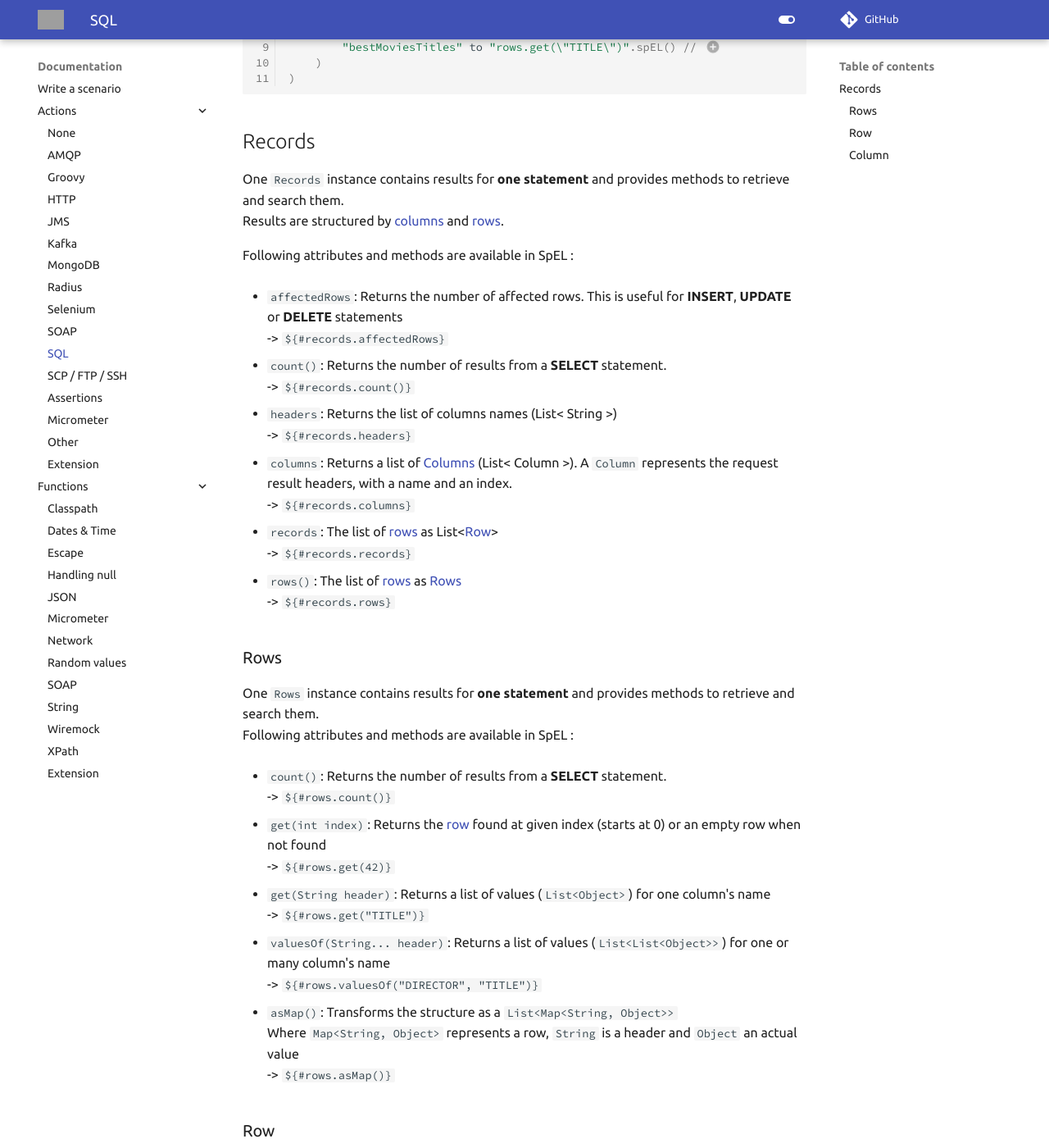
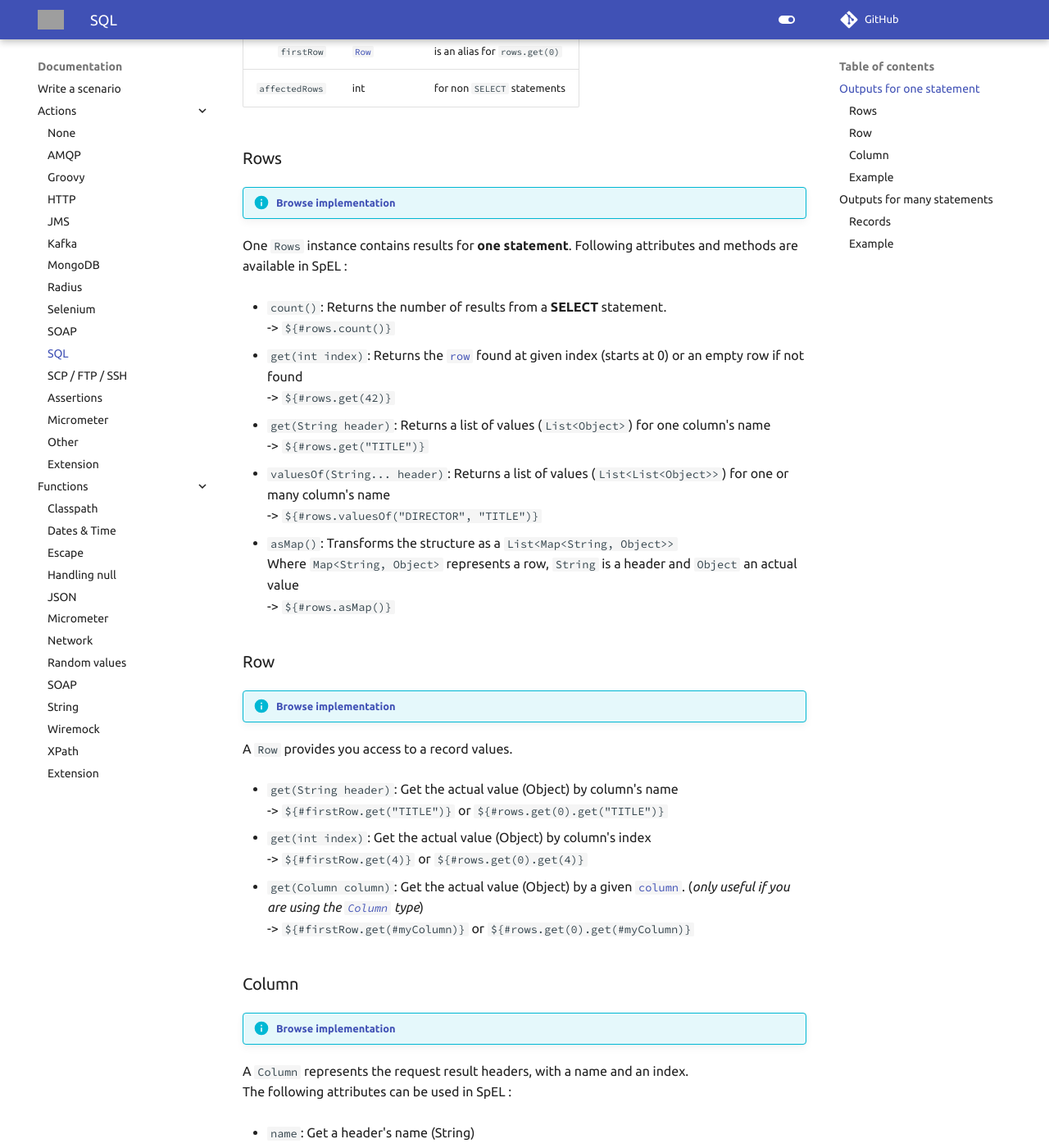
Before and after one commit to chutney-testing/chutney-testing.github.io-legacy, an MkDocs documentation site: the page built from docs/documentation/actions/sql.md, in a window 1280 px wide and 1400 px high, scrolled down 1711 px. Shown: the whole window at 82% size. Built offline with MkDocs 1.6.1 and Material for MkDocs 9.7.7, drawn with Linux system fonts in a browser that asks for light colours; comment, search, counter and statistics services are not loaded; some of the changed text lies outside the part shown; grey boxes are pictures that could not be loaded.

Commit message:
doc(sql): Clarify SQL usage one or many statements

````diff
--- a/docs/documentation/actions/sql.md
+++ b/docs/documentation/actions/sql.md
@@ -1,3 +1,13 @@
+!!! warning
+
+    Due to legacy naming, there might be confusion with `Records`, `Rows`, attributes `Records.rows` and `Records.records` and method like `Records.getRows()`, `Records.rows()` etc.
+    **So read carefully this page.**
+
+??? info "Browse implementations"
+
+    - [Action](https://github.com/chutney-testing/chutney/blob/master/action-impl/src/main/java/com/chutneytesting/action/sql/SqlAction.java){:target="_blank"}
+    - [Client](https://github.com/chutney-testing/chutney/blob/master/action-impl/src/main/java/com/chutneytesting/action/sql/core/SqlClient.java){:target="_blank"}
+
 !!! note "Configuration"
     Most of the configuration is done on the target database.
 
@@ -28,6 +38,12 @@
     }
     ```
 
+!!! note "Logging results"
+    You can configure the maximum number of results to print in the execution report.
+
+    - For a global project scope, set the property `chutney.actions.sql.max-logged-rows`.
+    - For a local step scope, use input value `nbLoggedRow`. This will override the value set by configuration.
+
 === "Inputs"
 
     | Required | Name          | Type          | Default | Note                                              |
@@ -36,26 +52,74 @@
     |    *     | `statements`  | List<String\> |         |                                                   |
     |          | `nbLoggedRow` | Integer       |   30    | Maximum number of rows to log in execution report |
 
-=== "Outputs (when `statements` input has only one 1 statement)"
+=== "Outputs"
 
-    |      Name  | Type          | Note                          |
-    |-----------:|:--------------|:------------------------------|
-    |     `rows` | [Rows](#rows) |                               |
-    | `firstRow` | [Row](#row)   | is an alias for `rows.get(0)` |
+    This action `outputs` depends on wether you provided only one or many `statements` input.
+    See following sections for details about each case.
 
-=== "Outputs (when `statements` input has more than 1 statement)"
+# Outputs for one statement
 
-    |          Name  | Type                       | Note                                                                   |
-    |---------------:|:---------------------------|:-----------------------------------------------------------------------|
-    | `recordResult` | List<[Records](#records)\> | Each item in this list contains the resulting records of one statement |
+When you provide only one statement in input, the following outputs and operations using [`Rows`](#rows) and [`Row`](#row) types are available.
 
+=== "Outputs"
 
-!!! note "Logging results"
-    You can configure the maximum number of results to print in the execution report for all actions by using
-    configuration property `chutney.actions.sql.max-logged-rows` in your project.
-    Input value `nbLoggedRow` will override the value set by configuration.
+|           Name | Type            | Note                          |
+|---------------:|:----------------|:------------------------------|
+|         `rows` | [`Rows`](#rows) |                               |
+|     `firstRow` | [`Row`](#row)   | is an alias for `rows.get(0)` |
+| `affectedRows` | int             | for non `SELECT` statements   |
 
-### Example
+## Rows
+
+!!! info "[Browse implementation](https://github.com/chutney-testing/chutney/blob/master/action-impl/src/main/java/com/chutneytesting/action/sql/core/Rows.java){:target="_blank"}"
+
+One `Rows` instance contains results for **one statement**. Following attributes and methods are available in SpEL :
+
+* `count()`: Returns the number of results from a **SELECT** statement.
+  -> `${#rows.count()}`
+
+* `get(int index)`: Returns the [`row`](#row) found at given index (starts at 0) or an empty row if not found
+  -> `${#rows.get(42)}`
+
+* `get(String header)`: Returns a list of values (`List<Object>`) for one column's name
+  -> `${#rows.get("TITLE")}`
+
+* `valuesOf(String... header)`: Returns a list of values (`List<List<Object>>`) for one or many column's name
+  -> `${#rows.valuesOf("DIRECTOR", "TITLE")}`
+
+* `asMap()`: Transforms the structure as a `List<Map<String, Object>>`
+  Where `Map<String, Object>` represents a row, `String` is a header and `Object` an actual value
+  -> `${#rows.asMap()}`
+
+## Row
+
+!!! info "[Browse implementation](https://github.com/chutney-testing/chutney/blob/master/action-impl/src/main/java/com/chutneytesting/action/sql/core/Row.java){:target="_blank"}"
+
+A `Row` provides you access to a record values.
+
+* `get(String header)`: Get the actual value (Object) by column's name
+  -> `${#firstRow.get("TITLE")}` or `${#rows.get(0).get("TITLE")}`
+
+* `get(int index)`: Get the actual value (Object) by column's index
+  -> `${#firstRow.get(4)}` or `${#rows.get(0).get(4)}`
+
+* `get(Column column)`: Get the actual value (Object) by a given [`column`](#column). (_only useful if you are using the [`Column`](#column) type_)
+  -> `${#firstRow.get(#myColumn)}` or `${#rows.get(0).get(#myColumn)}`
+
+## Column
+
+!!! info "[Browse implementation](https://github.com/chutney-testing/chutney/blob/master/action-impl/src/main/java/com/chutneytesting/action/sql/core/Column.java){:target="_blank"}"
+
+A `Column` represents the request result headers, with a name and an index.
+The following attributes can be used in SpEL :
+
+* `name`: Get a header's name (String)
+  -> `${#column.name}`
+
+* `index`: Get a column index (int)
+  -> `${#column.index}`
+
+## Example
 
 Here is an example based one the following table :
 
@@ -85,72 +149,78 @@
 3. Expected result is 2
 4. Expected result is ["Grave of the Fireflies", "My Neighbor Totoro"]
 
-# Records
+
+# Outputs for many statements
+
+When you provide more than one statement in input, you get a [`Records`](#records) **for each statement**.
+
+=== "Outputs"
+
+    |          Name  | Type                       | Note                                                                                   |
+    |---------------:|:---------------------------|:---------------------------------------------------------------------------------------|
+    | `recordResult` | List<[Records](#records)\> | Each [`Records`](#records) in the list contains the resulting records of one statement |
+
+## Records
+
+!!! info "[Browse implementation](https://github.com/chutney-testing/chutney/blob/master/action-impl/src/main/java/com/chutneytesting/action/sql/core/Records.java){:target="_blank"}"
 
 One `Records` instance contains results for **one statement** and provides methods to retrieve and search them.
-Results are structured by [columns](#column) and [rows](#row).
+Results are structured by [`Column`](#column) and [`Row`](#row). (**Not the [`Rows`](#rows)** type, but you can convert it using the `rows()` method)
 
 Following attributes and methods are available in SpEL :
 
 * `affectedRows`: Returns the number of affected rows. This is useful for **INSERT**, **UPDATE** or **DELETE** statements
--> `${#records.affectedRows}`
+-> `${#recordResult.get(42).affectedRows}`
 
 * `count()`: Returns the number of results from a **SELECT** statement.
--> `${#records.count()}`
+-> `${#recordResult.get(42).count()}`
 
 * `headers`: Returns the list of columns names (List< String >)
--> `${#records.headers}`
+-> `${#recordResult.get(42).headers}`
 
-* `columns`: Returns a list of [Columns](#column) (List< Column >). A `Column` represents  the request result headers, with a name and an index.
--> `${#records.columns}`
+* `columns`: Returns a list of [`Columns`](#column) (List< Column >).
+-> `${#recordResult.get(42).columns}`
 
-* `records`: The list of [rows](#row) as List<[Row](#row)>
-  -> `${#records.records}`
+* `rows()`: Converts this `Records` to the wrapper type [`Rows`](#rows). **This may be recommended for easier use**
+-> `${#recordResult.get(42).rows()}`
 
-* `rows()`: The list of [rows](#rows) as [Rows](#rows)
--> `${#records.rows}`
+* `records`: The list of [`Row`](#row). **While useful, it is recommended to use `rows()` instead**
+  -> `${#recordResult.get(42).records}`
 
-## Rows
+* `row(int index)`: Get the [`Row`](#row) at provided index.
+  -> `${#recordResult.get(42).row(1337)}` equivalent to `${#recordResult.get(42).records.get(1337)}`
+*
+## Example
 
-One `Rows` instance contains results for **one statement** and provides methods to retrieve and search them.
-Following attributes and methods are available in SpEL :
+Here is an example based one the following table :
 
-* `count()`: Returns the number of results from a **SELECT** statement.
--> `${#rows.count()}`
+| ID  | TITLE                    |    YEAR    | RATING |         DIRECTOR |
+|:---:|:-------------------------|:----------:|:------:|-----------------:|
+|  1  | "Castle in the Sky"      | 1986-08-02 |   78   | "Hayao Miyazaki" |
+|  2  | "Grave of the Fireflies" | 1988-04-16 |   94   |  "Isao Takahata" |
+|  3  | "My Neighbor Totoro"     | 1988-04-16 |   86   | "Hayao Miyazaki" |
 
-* `get(int index)`: Returns the [row](#row) found at given index (starts at 0) or an empty row when not found
--> `${#rows.get(42)}`
+=== "Kotlin"
+``` kotlin
+SqlAction(
+    target = "ghibli_movies_database",
+    statements = listOf(
+        "SELECT * FROM movies WHERE rating > 90", // (1)
+        "SELECT * FROM movies WHERE rating < 90"
+    ),
+    nbLoggedRow = 5, // (2)
+    outputs = mapOf(
+        "numberOfBest" to "recordResult.get(0).rows.count()".spEL(), // (3)
+        "bestMoviesTitles" to "recordResult.get(0).get(\"TITLE\")".spEL() // (4)
+        "numberOfWorst" to "recordResult.get(1).count()".spEL(), // (5)
+        "worstMoviesTitles" to "recordResult.get(1).get(\"TITLE\")".spEL() // (6)
+    )
+)
+```
 
-* `get(String header)`: Returns a list of values (`List<Object>`) for one column's name
--> `${#rows.get("TITLE")}`
-
-* `valuesOf(String... header)`: Returns a list of values (`List<List<Object>>`) for one or many column's name
--> `${#rows.valuesOf("DIRECTOR", "TITLE")}`
-
-* `asMap()`: Transforms the structure as a `List<Map<String, Object>>`
-  Where `Map<String, Object>` represents a row, `String` is a header and `Object` an actual value
-  -> `${#rows.asMap()}`
-
-## Row
-
-A `Row` provides you access to a record values.
-
-* `get(String header)`: Get the actual value (Object) by column's name
--> `${#row.get("TITLE")}`
-
-* `get(int index)`: Get the actual value (Object) by column's index
--> `${#row.get(4)}`
-
-* `get(Column column)`: Get the actual value (Object) by a given column
--> `${#row.get(#myColumn)}`
-
-## Column
-
-A `Column` represents the request result headers, with a name and an index.
-The following attributes can be used in SpEL :
-
-* `name`: Get a header's name (String)
-  -> `${#column.name}`
-
-* `index`: Get a column index (int)
-  -> `${#column.index}`
+1. `statements` has two queries, so only the output `recordResult` is available
+2. Will locally override configuration `chutney.actions.sql.max-logged-rows`
+3. Get the result for the 1st query, expected output is 1
+4. Expected output is ["Grave of the Fireflies"]
+5. Get the result for the 2nd query, expected output is 2
+6. Expected output is ["My Neighbor Totoro", "Castle in the Sky"]
````
